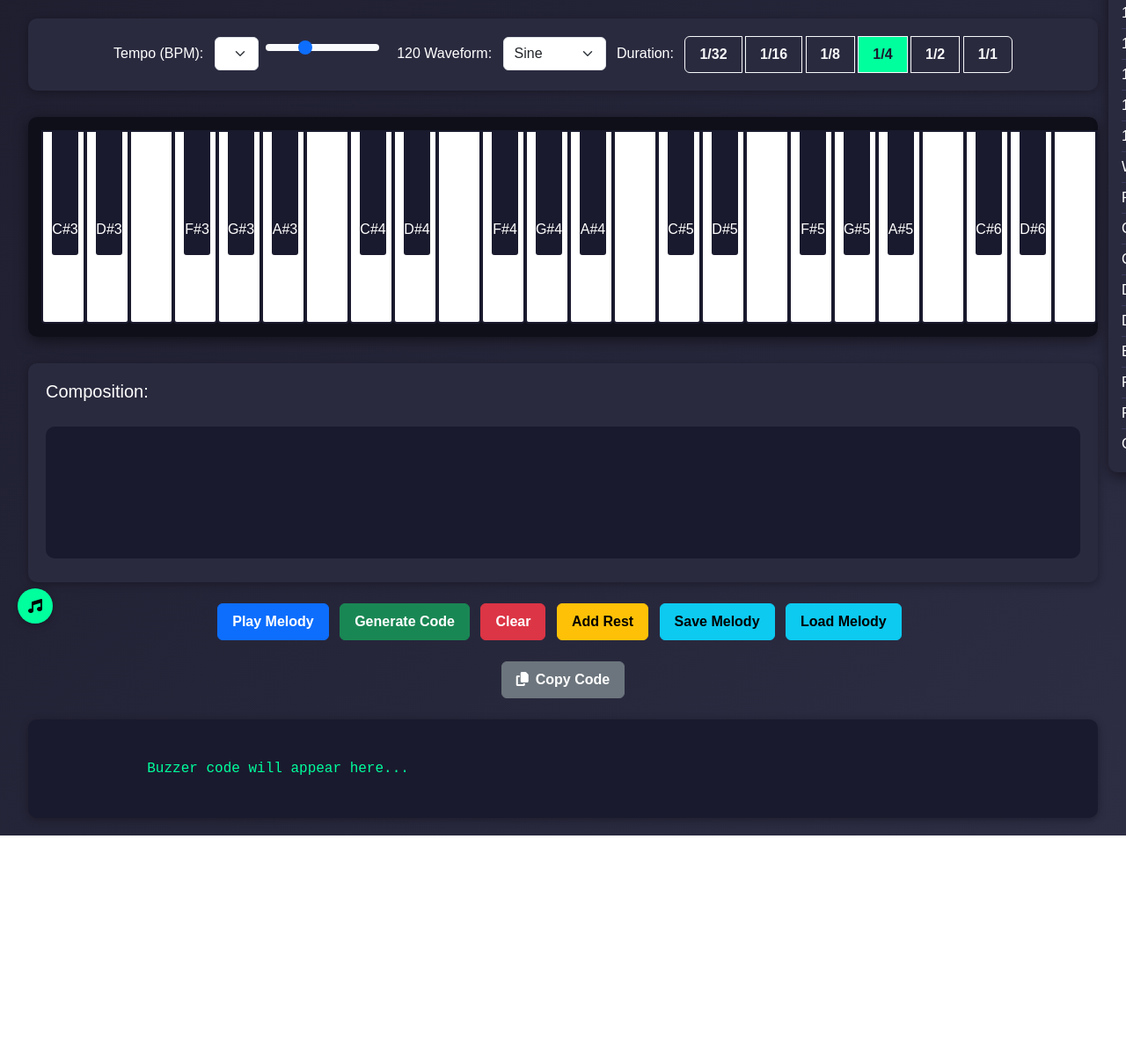
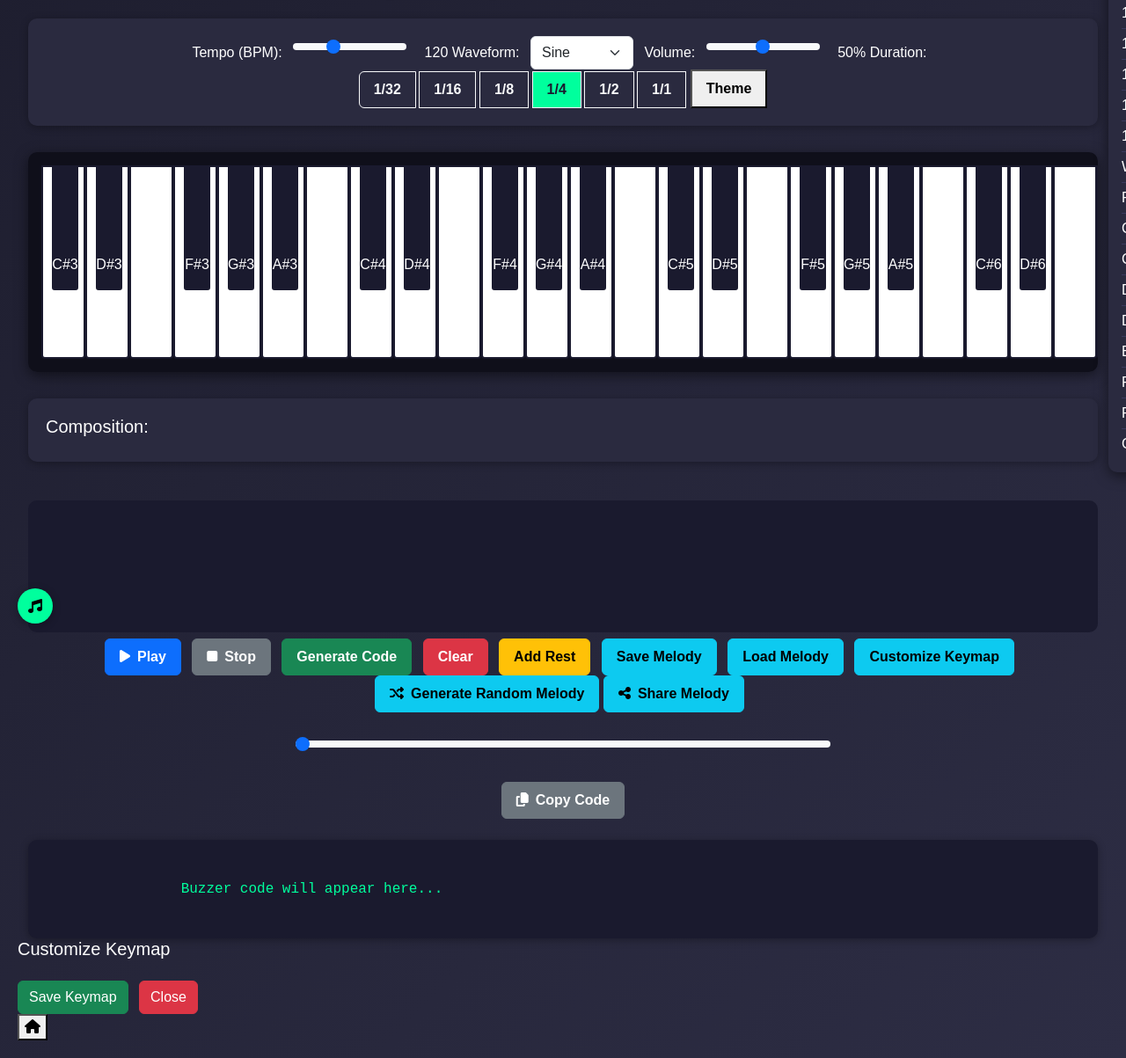
Before and after one commit to tudohuang/MelodyComposer, a plain HTML site: page app/index.html in a window 1280 px wide. Shown: the part 71-1274 px from the top of the page at 88% size. Before the commit the page ends 1021 px from the top, so only its background shows below. Drawn offline with nearby package versions, Linux system fonts and the light colour scheme; some packages are replaced by stand-ins of ours; a script that the page names is missing.

Commit message:
Update index.html

```diff
--- a/app/index.html
+++ b/app/index.html
@@ -6,17 +6,20 @@
     <title>Melody Composer - Buzzer Edition</title>
     <link href="https://cdn.jsdelivr.net/npm/bootstrap@5.3.0/dist/css/bootstrap.min.css" rel="stylesheet">
     <link rel="stylesheet" href="https://cdnjs.cloudflare.com/ajax/libs/font-awesome/6.5.1/css/all.min.css">
+    <script src="https://cdn.jsdelivr.net/npm/sweetalert2@11"></script>
     <link rel="stylesheet" href="style.css">
 </head>
 <body>
+    <div class="app-container">
+        <header class="pianos"></header>
+
+
         <div class="container">
             <h1 class="text-center mb-4">Melody Composer - Buzzer Edition</h1>
             <div class="controls text-center mb-4">
                 <label class="me-2">Tempo (BPM):</label>
-                <select id="bpm" class="form-select d-inline-block w-auto me-2" onchange="updateBPM()">
-                    <input type="range" id="bpm-slider" class="form-range d-inline-block w-auto me-2" min="60" max="240" step="1" value="120" onchange="updateBPM()">
+                <input type="range" id="bpm-slider" class="form-range d-inline-block w-auto me-2" min="60" max="240" step="1" value="120" oninput="updateBPMFromSlider()">
                 <span id="bpm-value" class="ms-2">120</span>
-                </select>
 
                 <label class="me-2">Waveform:</label>
                 <select id="wave_type" class="form-select d-inline-block w-auto me-2">
@@ -25,6 +28,9 @@
                     <option value="sawtooth">Sawtooth</option>
                     <option value="square">Square</option>
                 </select>
+                <label class="me-2">Volume:</label>
+                <input type="range" id="volume-slider" class="form-range d-inline-block w-auto me-2" min="0" max="100" step="1" value="50" oninput="updateVolume()">
+                <span id="volume-value" class="ms-2">50%</span>
                 <label class="me-2">Duration:</label>
                 <div class="btn-group d-inline-block" id="duration-buttons">
                     <button class="btn btn-outline-light btn-custom" onclick="setDuration('32th')">1/32</button>
@@ -33,6 +39,7 @@
                     <button class="btn btn-outline-light btn-custom btn-selected" onclick="setDuration('quarter')">1/4</button>
                     <button class="btn btn-outline-light btn-custom" onclick="setDuration('half')">1/2</button>
                     <button class="btn btn-outline-light btn-custom" onclick="setDuration('whole')">1/1</button>
+                    <button class="btn-outline-light btn-custom" onclick="toggleTheme()" data-bs-toggle="tooltip" data-bs-placement="top" title="W.I.P">Theme</button>
                 </div>
             </div>
             <div class="piano-container">
@@ -41,16 +48,28 @@
             <div class="note-sequence mb-4">
                 <h5>Composition:</h5>
                 <div id="notes-list"></div>
+            </div>
             <canvas id="melody-preview"></canvas>
+
+            <div class="text-center mb-4">
+                <button class="btn btn-primary btn-custom me-2" id="playButton" data-bs-toggle="tooltip" data-bs-placement="top" title="Play the current melody"><i class="fas fa-play me-2"></i>Play</button>
+                <button class="btn btn-secondary btn-custom me-2" id="stopButton" data-bs-toggle="tooltip" data-bs-placement="top" title="Stop playback"><i class="fas fa-stop me-2"></i>Stop</button>
+                <button class="btn btn-success btn-custom me-2" onclick="generateCode()" data-bs-toggle="tooltip" data-bs-placement="top" title="Generate buzzer code for Arduino">Generate Code</button>
+                <button class="btn btn-danger btn-custom me-2" onclick="clearSequence()" data-bs-toggle="tooltip" data-bs-placement="top" title="Clear the current melody">Clear</button>
+                <button class="btn btn-warning btn-custom me-2" onclick="addRest()" data-bs-toggle="tooltip" data-bs-placement="top" title="Add a rest to the melody">Add Rest</button>
+                <button class="btn btn-info btn-custom me-2" onclick="saveMelody()" data-bs-toggle="tooltip" data-bs-placement="top" title="Save the melody as a JSON file">Save Melody</button>
+                <input type="file" id="loadMelody" class="d-none" onchange="loadMelody(event)">
+                <button class="btn btn-info btn-custom me-2" onclick="document.getElementById('loadMelody').click()" data-bs-toggle="tooltip" data-bs-placement="top" title="Load a melody from a JSON file">Load Melody</button>
+                <button class="btn btn-info btn-custom me-2" onclick="openKeymapEditor()" data-bs-toggle="tooltip" data-bs-placement="top" title="Customize keyboard shortcuts">Customize Keymap</button>
+                <button class="btn btn-custom btn-info" onclick="generateRandomMelody()" data-bs-toggle="tooltip" data-bs-placement="top" title="Generate a random melody">
+                    <i class="fas fa-random me-2"></i>Generate Random Melody
+                </button>
+                <button class="btn btn-info btn-custom me-2" onclick="shareMelody()" data-bs-toggle="tooltip" data-bs-placement="top" title="Share your melody with others">
+                    <i class="fas fa-share-alt me-2"></i>Share Melody
+                </button>
             </div>
             <div class="text-center mb-4">
-            <button class="btn btn-primary btn-custom me-2" onclick="playSequence()">Play Melody</button>
-            <button class="btn btn-success btn-custom me-2" onclick="generateCode()">Generate Code</button>
-            <button class="btn btn-danger btn-custom me-2" onclick="clearSequence()">Clear</button>
-            <button class="btn btn-warning btn-custom me-2" onclick="addRest()">Add Rest</button>
-            <button class="btn btn-info btn-custom me-2" onclick="saveMelody()">Save Melody</button>
-            <input type="file" id="loadMelody" class="d-none" onchange="loadMelody(event)">
-            <button class="btn btn-info btn-custom me-2" onclick="document.getElementById('loadMelody').click()">Load Melody</button>
+                <input type="range" id="progressBar" min="0" max="100" value="0" class="form-range w-50">
             </div>
             <div class="text-center mb-4 position-relative">
                 <button class="btn btn-secondary btn-custom copy-btn" id="copyCodeBtn" onclick="copyCode()" data-bs-toggle="tooltip" data-bs-placement="top" title="Copy to clipboard">
@@ -67,7 +86,7 @@
         </button>
         <div class="shortcut-panel" id="shortcutPanel">
             <h5>Shortcut Dashboard</h5>
-        <ul>
+            <ul id="shortcutList">
                 <li><span>1/32 Note</span><span>1</span></li>
                 <li><span>1/16 Note</span><span>2</span></li>
                 <li><span>1/8 Note</span><span>3</span></li>
@@ -85,11 +104,22 @@
                 <li><span>G3</span><span>T</span></li>
             </ul>
         </div>
+        <!-- 鍵盤映射編輯面板 -->
+        <div class="keymap-editor" id="keymapEditor">
+            <h5>Customize Keymap</h5>
+            <div id="keymapList"></div>
+            <button class="btn btn-success mt-3" onclick="saveKeymap()">Save Keymap</button>
+            <button class="btn btn-danger mt-3 ms-2" onclick="closeKeymapEditor()">Close</button>
+        </div>
+        <!-- 錯誤訊息模態框 -->
         <button class="example-toggle" onclick="window.location.href='examples.html'">
             <i class="fas fa-music"></i>
         </button>
-    <div class="example-panel" id="examplePanel" style="display: none;">
+        <button class="home-toggle" onclick="window.location.href='home.html'">
+            <i class="fas fa-house"></i>
+        </button>
     </div>
+
     <script src="https://cdn.jsdelivr.net/npm/bootstrap@5.3.0/dist/js/bootstrap.bundle.min.js"></script>
     <script src="script.js"></script>
 </body>
```
Lines whose indentation alone changed are shown as unchanged.
